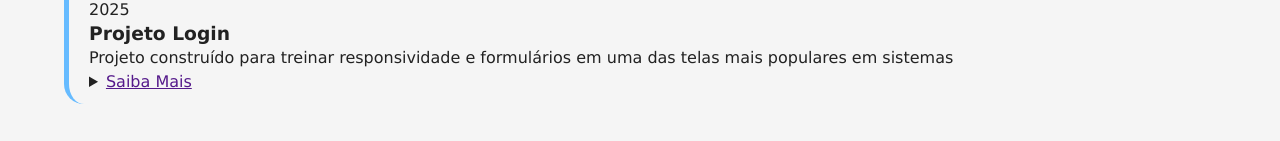
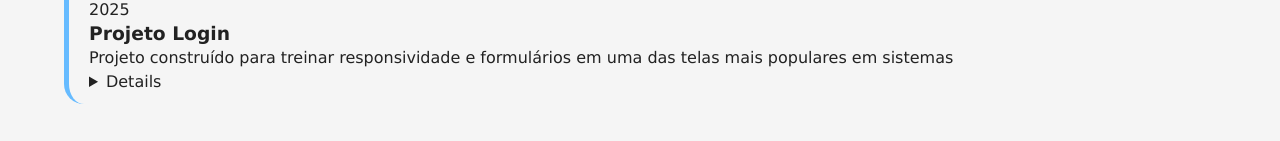
Before and after one commit to PhZ3R0/projeto-portfolio, a plain HTML site: page index.html in a window 1280 px wide. Shown: the part 3368-3509 px from the top of the page. Drawn offline with Linux system fonts and the light colour scheme.

Commit message:
Update index.html

```diff
--- a/index.html
+++ b/index.html
@@ -126,7 +126,7 @@
                         <p class="projeto-data">2025</p>
                         <h3 class="projeto-titulo">Projeto Login</h3>
                         <p class="projeto-descricao">Projeto construído para treinar responsividade e formulários em uma das telas mais populares em sistemas</p>
-                        <li><a href="" class="saiba-mais">Saiba Mais</a></li>
+                        <details></details>
                     </div>
                 </div>
             </section>
```
